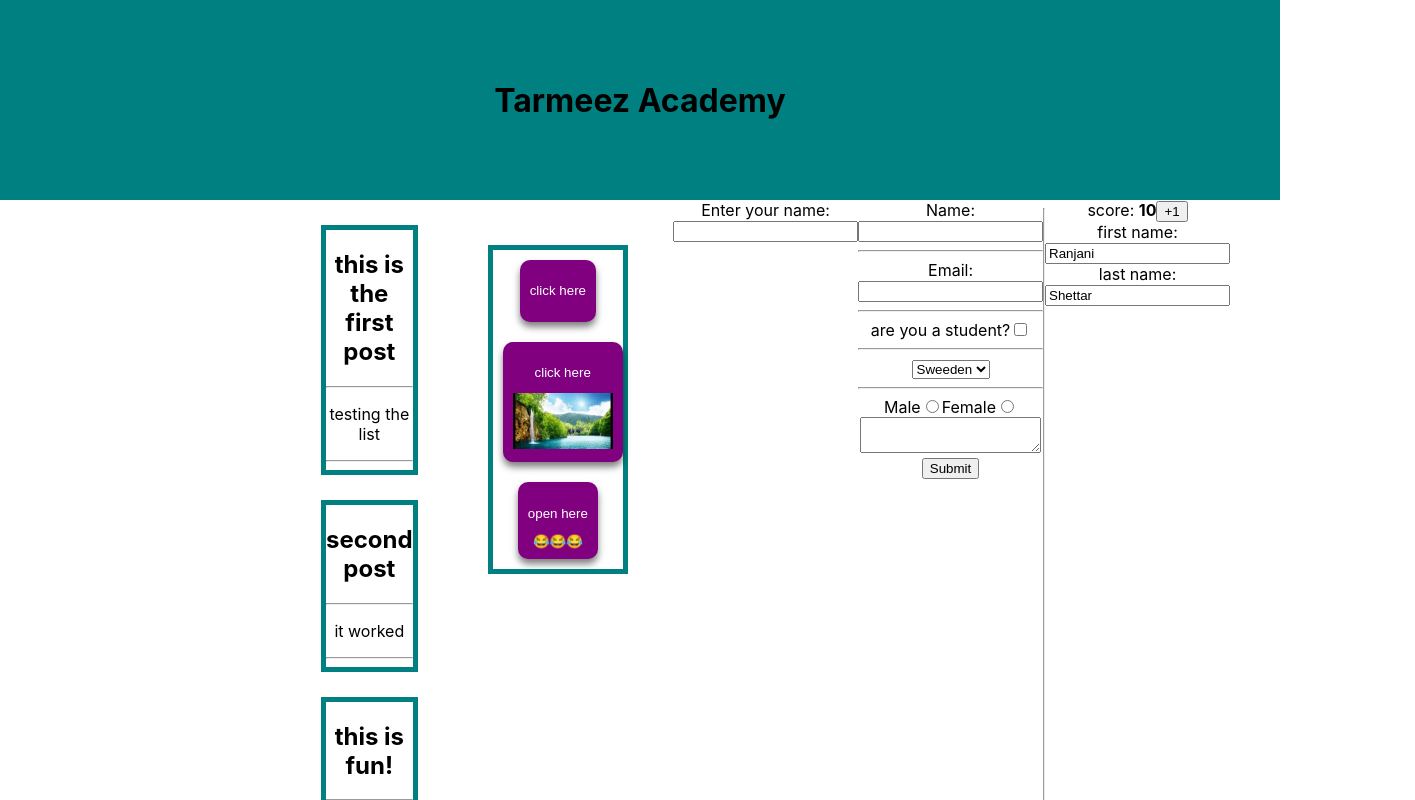
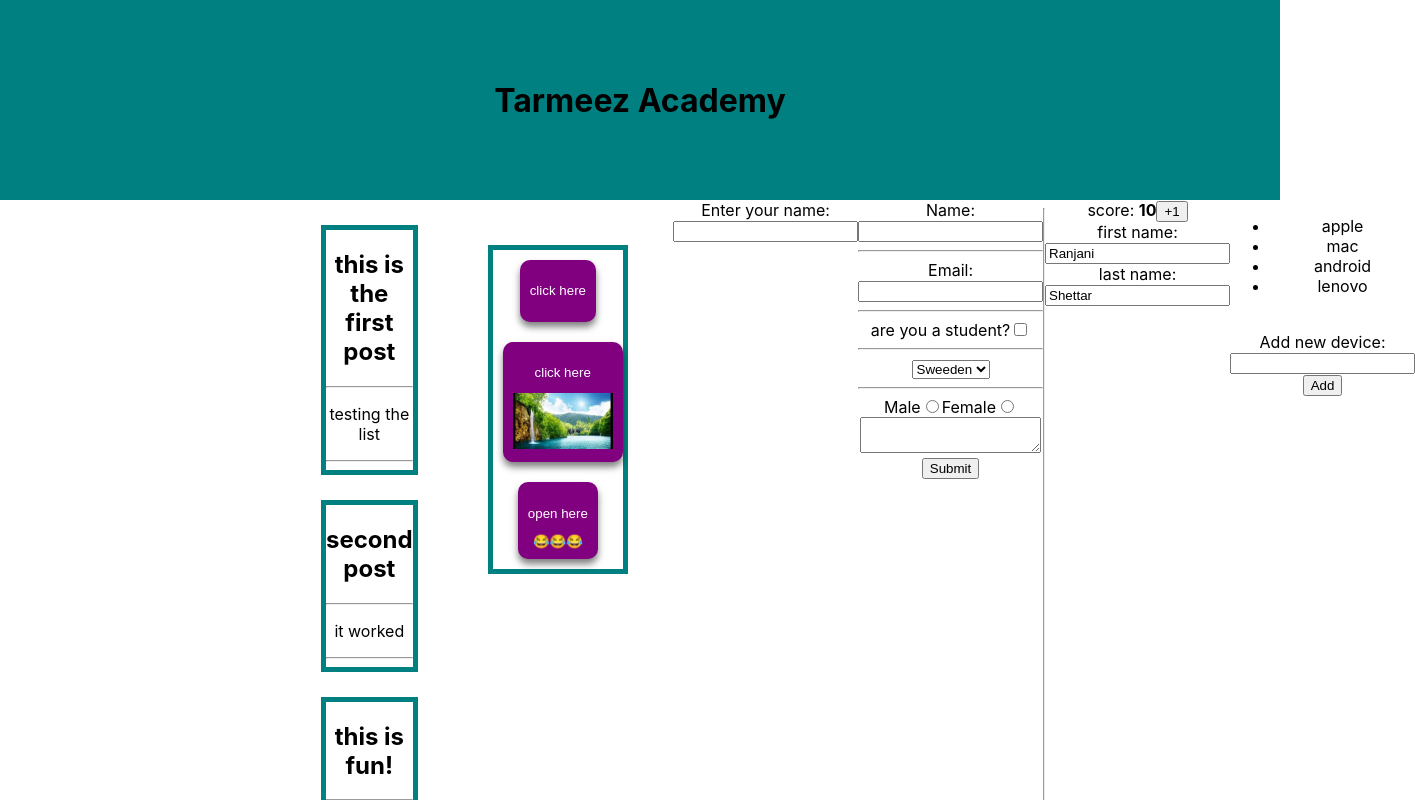
Before and after one commit to NoorAlden21/first-react-app, a React (Create React App) app: page / in a window 1280 px wide. Shown: the top 800 px of the page, 1415 px wide, since content can reach past the window. Built offline with nearby package versions, Linux system fonts and the light colour scheme.

Commit message:
feat(Devices) use array as state

```diff
--- a/src/App.js
+++ b/src/App.js
@@ -6,6 +6,7 @@ import SideMenu from "./SideMenu";
 import MyInput from "./MyInput";
 import MyForm from "./MyForm";
 import Scoreboard from "./Scoreboard";
+import Devices from "./Devices";
 
 const showSideMenu = true;
 
@@ -77,6 +78,9 @@ function App() {
           <hr></hr>
 
           <Scoreboard />
+
+          <br></br>
+          <Devices />
         </div>
         {/*== Posts and Side Menu ==*/}
       </div>
--- /dev/null
+++ b/src/Devices.js
@@ -0,0 +1,28 @@
+import { useState } from "react";
+export default function Devices() {
+  const [input, setInput] = useState("");
+  const [devices, setDevices] = useState(["apple", "mac", "android", "lenovo"]);
+  const devicesList = devices.map((device) => {
+    return <li>{device}</li>;
+  });
+
+  function addDeviceHandler() {
+    setDevices([...devices, input]);
+  }
+  return (
+    <div>
+      <ul>{devicesList}</ul>
+      <br></br>
+      <label>
+        Add new device:
+        <input
+          value={input}
+          onChange={(event) => {
+            setInput(event.target.value);
+          }}
+        ></input>
+      </label>
+      <button onClick={addDeviceHandler}>Add</button>
+    </div>
+  );
+}
```
